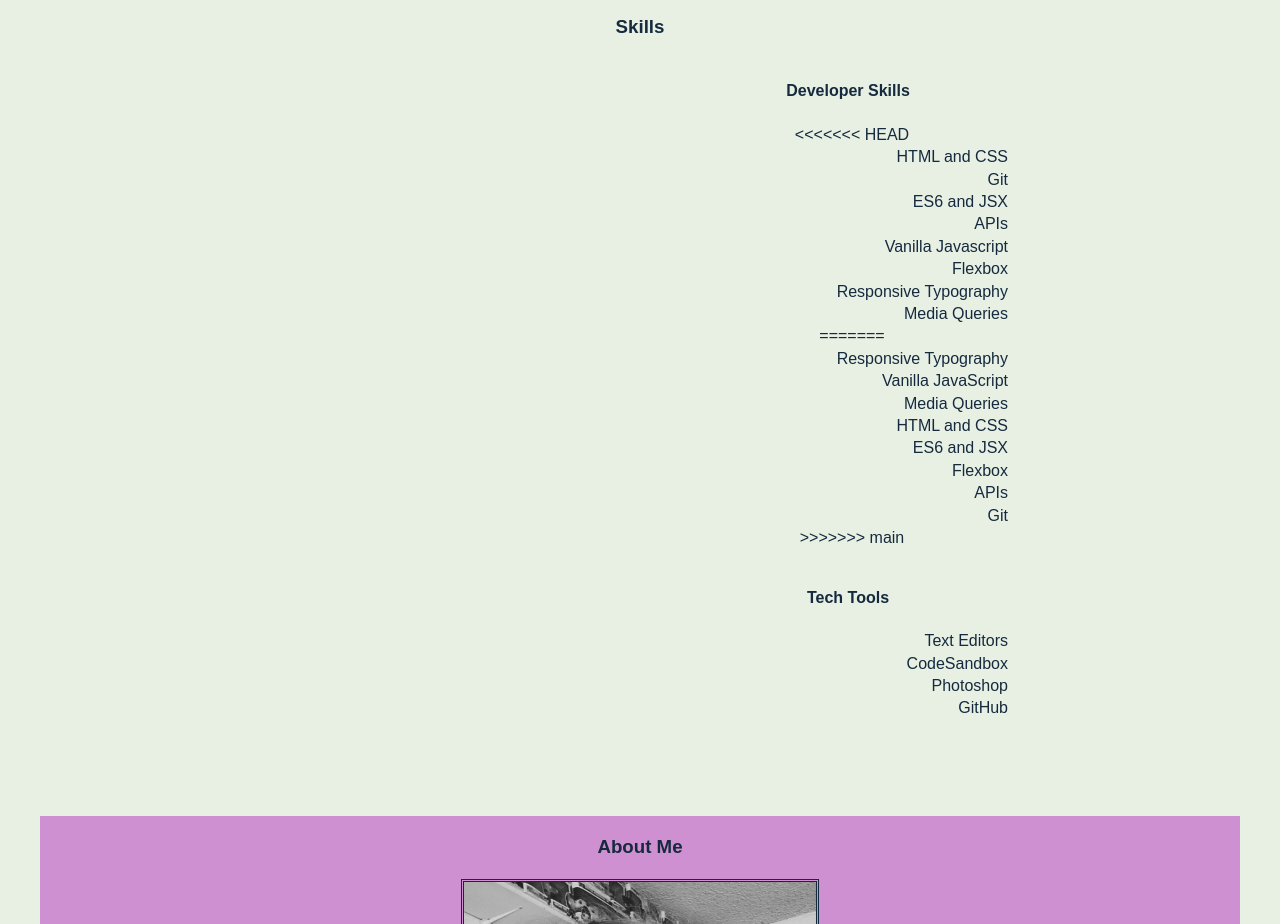
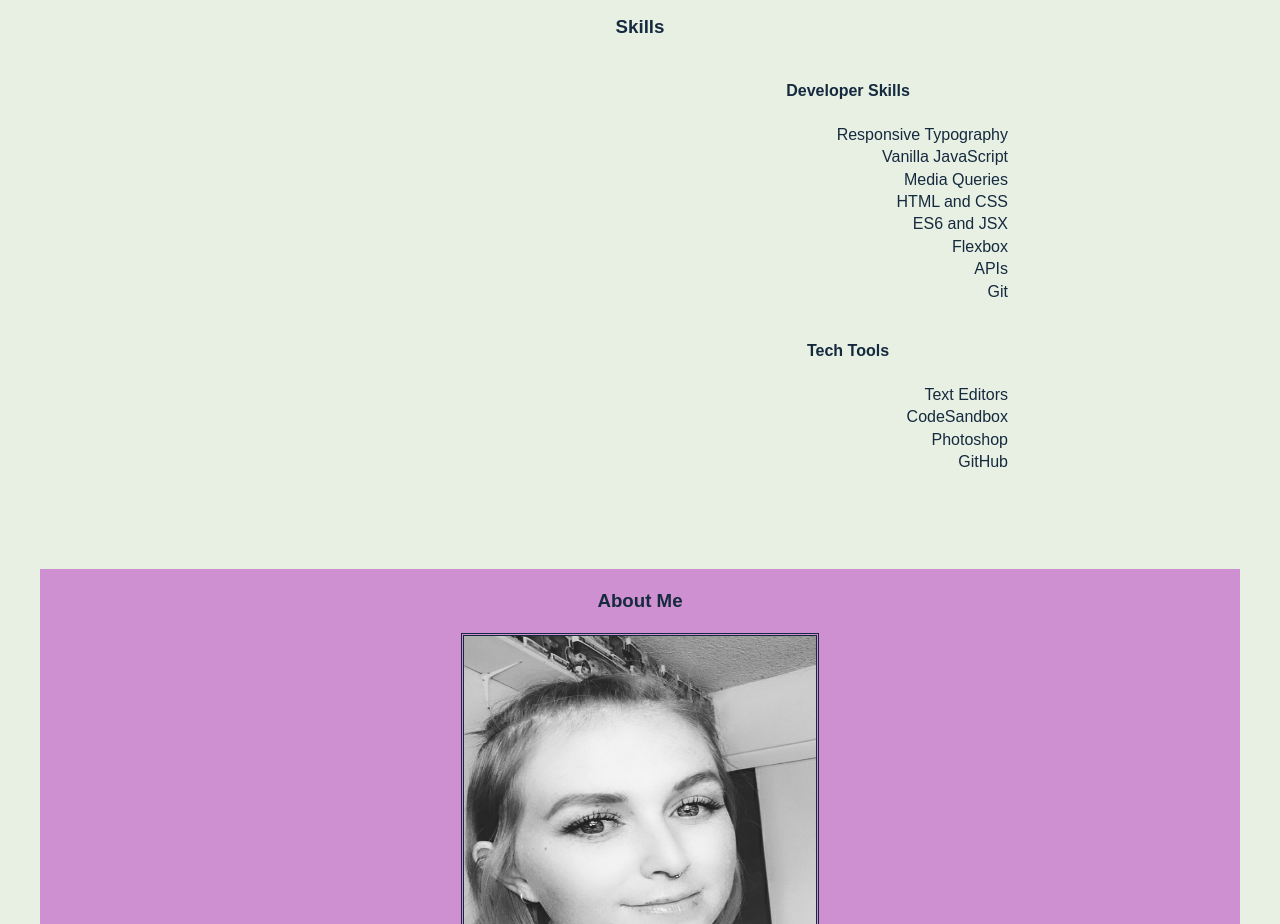
Before and after one commit to caycecoleman/portfolio, a plain HTML site: page index.html in a window 1280 px wide. Shown: the part 2560-3484 px from the top of the page. Drawn offline with Linux system fonts and the light colour scheme; files whose address does not match are found by name; a web font is replaced by a local one.

Commit message:
moved around skills for more visually pleasing

```diff
--- a/index.html
+++ b/index.html
@@ -108,16 +108,6 @@
             <div class="half-wrapper">
               <h4>Developer Skills</h4>
               <ul class="developer-skills-list">
-<<<<<<< HEAD
-                <li>HTML and CSS</li>
-                <li>Git</li>
-                <li>ES6 and JSX</li>
-                <li>APIs</li>
-               <li>Vanilla Javascript</li>
-               <li>Flexbox</li>
-               <li>Responsive Typography</li>
-               <li>Media Queries</li>
-=======
                <li>Responsive Typography</li>
                <li>Vanilla JavaScript</li>
                <li>Media Queries</li>
@@ -126,7 +116,6 @@
                <li>Flexbox</li>
                <li>APIs</li>
                <li>Git</li>
->>>>>>> main
              </ul>
              </div>
             <div class="half-wrapper">
```
